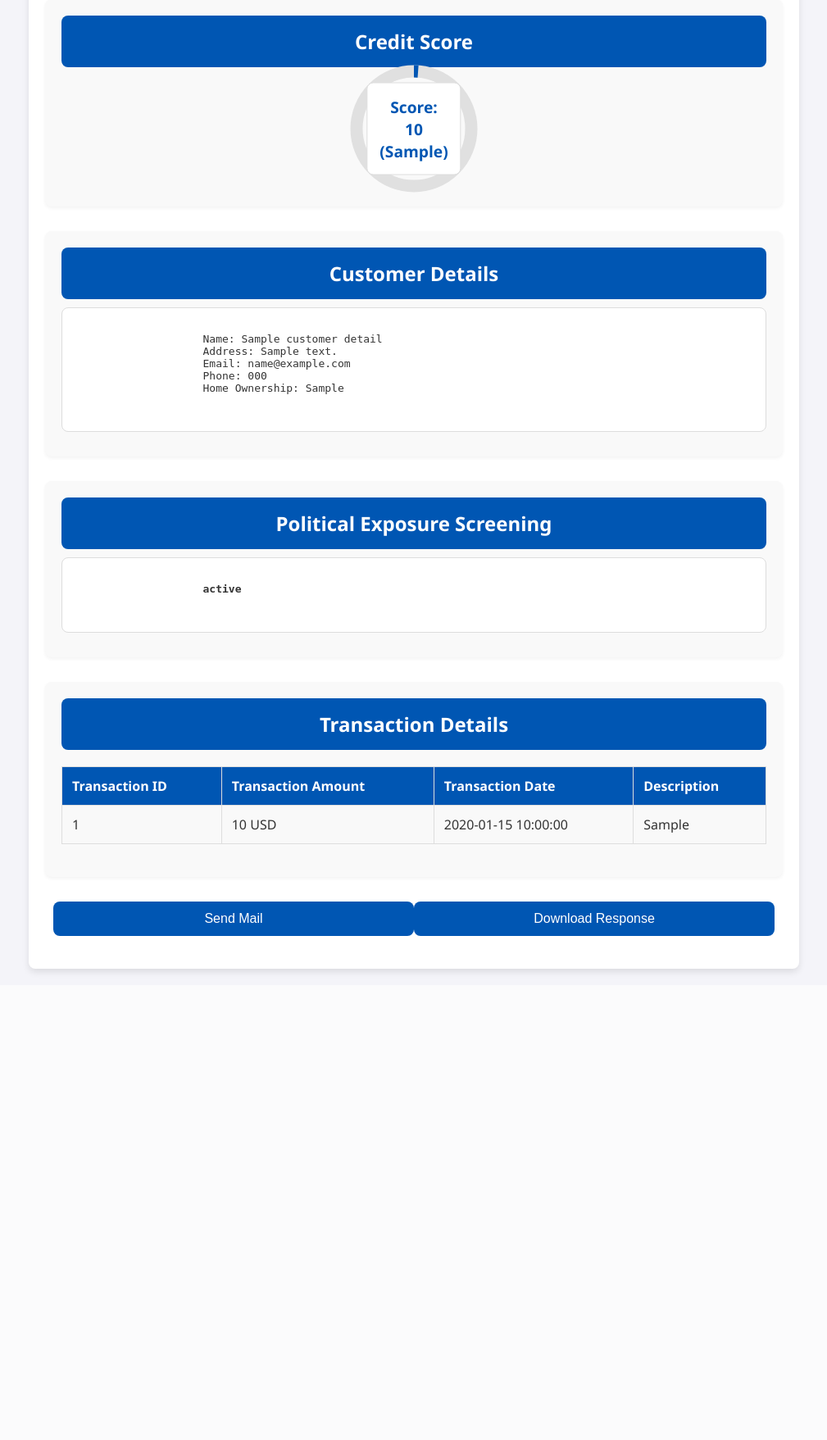
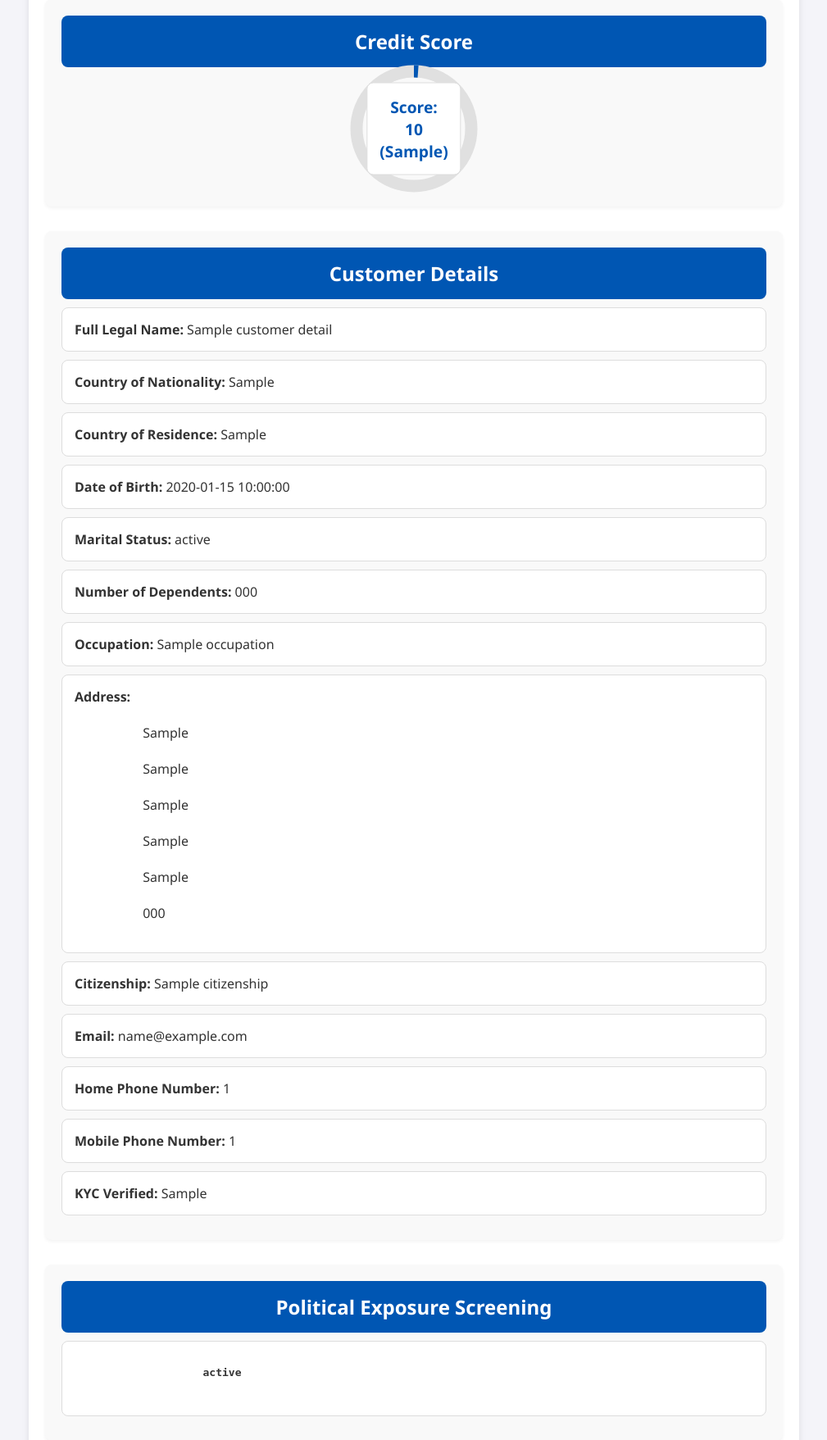
Before and after one commit to saikarthik550/HomeSwift, a Flask app: template myapp/templates/index.html in a window 1280 px wide. Shown: the part 153-1910 px from the top of the page at 82% size, without its empty margins (135-1144 px from the left). Before the commit the page ends 1342 px from the top, so only its background shows below. Run offline with Flask 3, Linux system fonts and the light colour scheme; the template is opened without the code that fills it: most values are stand-ins (such as "Sample title", 1, 10 or a date in 2020).

Commit message:
updated code with UI

```diff
--- a/myapp/app.py
+++ b/myapp/app.py
@@ -5,7 +5,7 @@ import smtplib
 from email.mime.multipart import MIMEMultipart
 from email.mime.text import MIMEText
 import json
-
+from datetime import datetime
 app = Flask(__name__)
 
 # Environment variables for sensitive information
@@ -257,15 +257,52 @@ def index():
     customer_id = '1122334455'  # Example customer ID
     id_scheme = 'customerIdentificationNumber'  # Example ID scheme
     customer_details = get_customer_details(API_URL_PREFIX, api_access_token, customer_id, id_scheme)
+    # Original data
+    data = customer_details["data"]
+
+    # Function to format date
+    def format_date(date_str):
+        return datetime.strptime(date_str, "%Y-%m-%dT%H:%M:%S.%fZ").strftime("%B %d, %Y")
+
+    # Mapping for better labels
+    marital_status_mapping = {
+        "unmarriedIndividual": "Unmarried",
+        "marriedIndividual": "Married",
+        # Add other mappings as needed
+    }
+
+    occupation_mapping = {
+        "seniorManagement": "Senior Management",
+        "middleManagement": "Middle Management",
+        # Add other mappings as needed
+    }
+
     if not customer_details:
         customer_details = {"error": "Failed to retrieve customer details"}
     else:
         customer_details = {
-            "name": customer_details["data"]["name"]["fullLegalName"],
-            "address": customer_details["data"]["address"]["line1"],
-            "email": customer_details["data"]["contactDetails"]["emailAddress"],
-            "phone": customer_details["data"]["contactDetails"]["mobilePhoneNumber"],
-            "home_ownership": customer_details["data"]["insightDetails"]["homeOwnership"]
+            "fullLegalName": data["name"]["fullLegalName"],
+            "countryOfNationality": data["countryOfNationality"]["description"],
+            "countryOfResidence": data["countryOfResidence"]["description"],
+            "dateTimeOfBirth": format_date(data["lifeMoments"]["dateTimeOfBirth"]),
+            "maritalStatus": marital_status_mapping.get(data["insightDetails"]["maritalStatus"],
+                                                        data["insightDetails"]["maritalStatus"]),
+            "numberOfDependents": data["insightDetails"]["numberOfDependents"],
+            "occupation": occupation_mapping.get(data["insightDetails"]["occupation"]["description"],
+                                                 data["insightDetails"]["occupation"]["description"]),
+            "address": {
+                "line1": data["address"]["line1"],
+                "line2": data["address"]["line2"],
+                "line3": data["address"]["line3"],
+                "line4": data["address"]["line4"],
+                "line5": data["address"]["line5"],
+                "postCode": data["address"]["postCode"]
+            },
+            "citizenship": data["citizenshipDetails"]["citizenships"][0]["country"]["description"],
+            "emailAddress": data["contactDetails"]["emailAddress"],
+            "homePhoneNumber": data["contactDetails"]["homePhoneNumber"],
+            "mobilePhoneNumber": data["contactDetails"]["mobilePhoneNumber"],
+            "kycVerified": "Yes" if data["kycVerification"]["isVerified"] else "No"
         }
 
     # Perform political exposure screening
--- a/myapp/templates/index.html
+++ b/myapp/templates/index.html
@@ -186,18 +186,35 @@
         <!-- Customer Details -->
         <div class="response-section">
             <h2>Customer Details</h2>
-            <pre>
-                {% if customer_details %}
-                    Name: {{ customer_details.name | default('N/A') }}
-                    Address: {{ customer_details.address | default('N/A') }}
-                    Email: {{ customer_details.email | default('N/A') }}
-                    Phone: {{ customer_details.phone | default('N/A') }}
-                    Home Ownership: {{ customer_details.home_ownership | default('N/A') }}
-                {% else %}
-                    No customer details available.
-                {% endif %}
-            </pre>
+            {% if customer_details %}
+            <div class="customer-detail">
+                <p><strong>Full Legal Name:</strong> {{ customer_details.fullLegalName | default('N/A') }}</p>
+                <p><strong>Country of Nationality:</strong> {{ customer_details.countryOfNationality | default('N/A') }}</p>
+                <p><strong>Country of Residence:</strong> {{ customer_details.countryOfResidence | default('N/A') }}</p>
+                <p><strong>Date of Birth:</strong> {{ customer_details.dateTimeOfBirth | default('N/A') }}</p>
+                <p><strong>Marital Status:</strong> {{ customer_details.maritalStatus | default('N/A') }}</p>
+                <p><strong>Number of Dependents:</strong> {{ customer_details.numberOfDependents | default('N/A') }}</p>
+                <p><strong>Occupation:</strong> {{ customer_details.occupation | default('N/A') }}</p>
+                <p><strong>Address:</strong><br>
+                    {{ customer_details.address.line1 | default('N/A') }}<br>
+                    {{ customer_details.address.line2 | default('N/A') }}<br>
+                    {{ customer_details.address.line3 | default('N/A') }}<br>
+                    {{ customer_details.address.line4 | default('N/A') }}<br>
+                    {{ customer_details.address.line5 | default('N/A') }}<br>
+                    {{ customer_details.address.postCode | default('N/A') }}
+                </p>
+                <p><strong>Citizenship:</strong> {{ customer_details.citizenship | default('N/A') }}</p>
+                <p><strong>Email:</strong> {{ customer_details.emailAddress | default('N/A') }}</p>
+                <p><strong>Home Phone Number:</strong> {{ customer_details.homePhoneNumber | default('N/A') }}</p>
+                <p><strong>Mobile Phone Number:</strong> {{ customer_details.mobilePhoneNumber | default('N/A') }}</p>
+                <p><strong>KYC Verified:</strong> {{ customer_details.kycVerified | default('N/A') }}</p>
+            </div>
+            {% else %}
+            <p>No customer details available.</p>
+            {% endif %}
         </div>
+
+
 
         <!-- Political Exposure Screening -->
         <div class="response-section">
```
Also changed, not shown: myapp/static/styles.css (+32 -0 lines), myapp/requirements.txt (renamed from requirements.txt).
